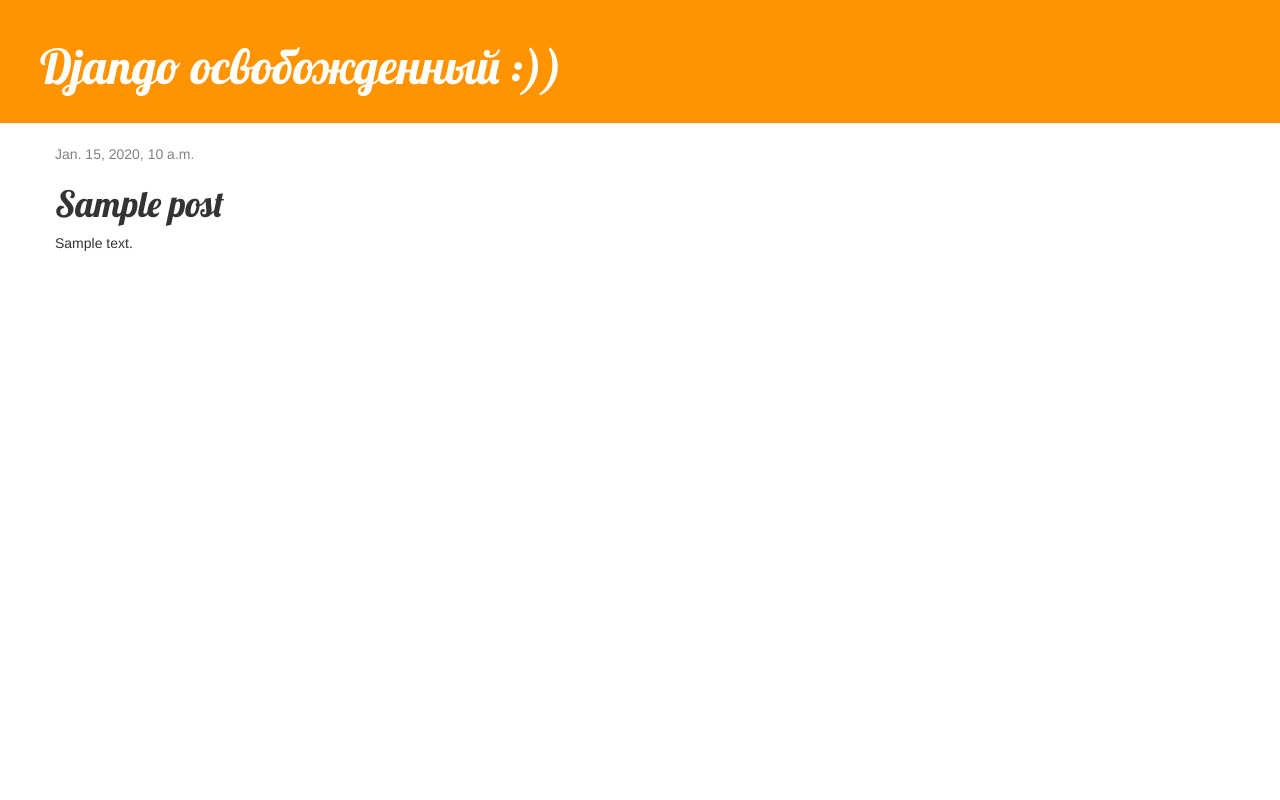
After one commit to hydrofalll/my-first-blog, a Django app: template blog/templates/blog/post_detail.html in a window 1280 px wide. The commit adds this page. Run offline with Django 3.2, Linux system fonts and the light colour scheme; the template is opened without the code that fills it: most values are stand-ins (such as "Sample title", 1, 10 or a date in 2020); some libraries are stand-ins or nearby versions.

Commit message:
Added view and template for detailed blog post as well as CSS for the site.

```diff
--- /dev/null
+++ b/blog/static/css/blog.css
@@ -0,0 +1,46 @@
+.page-header {
+    background-color: #ff9400;
+    margin-top: 0;
+    padding: 20px 20px 20px 40px;
+}
+
+.page-header h1, .page-header h1 a, .page-header h1 a:visited, .page-header h1 a:active {
+    color: #ffffff;
+    font-size: 36pt;
+    text-decoration: none;
+}
+
+.content {
+    margin-left: 40px;
+}
+
+h1, h2, h3, h4 {
+    font-family: 'Lobster', cursive;
+}
+
+.date {
+    color: #828282;
+}
+
+.save {
+    float: right;
+}
+
+.post-form textarea, .post-form input {
+    width: 100%;
+}
+
+.top-menu, .top-menu:hover, .top-menu:visited {
+    color: #ffffff;
+    float: right;
+    font-size: 26pt;
+    margin-right: 20px;
+}
+
+.post {
+    margin-bottom: 70px;
+}
+
+.post h1 a, .post h1 a:visited {
+    color: #000000;
+}
--- /dev/null
+++ b/blog/templates/blog/base.html
@@ -0,0 +1,28 @@
+{% load static %}
+<html>
+    <head>
+        <title>Django blog</title>
+        <link rel="stylesheet" href="//maxcdn.bootstrapcdn.com/bootstrap/3.2.0/css/bootstrap.min.css">
+        <link rel="stylesheet" href="//maxcdn.bootstrapcdn.com/bootstrap/3.2.0/css/bootstrap-theme.min.css">
+        <link href='//fonts.googleapis.com/css?family=Lobster&subset=latin,latin-ext' rel='stylesheet' type='text/css'>
+        <link rel="stylesheet" href="{% static 'css/blog.css' %}">
+    </head>
+    <body>
+
+
+  <div class="page-header">
+        <h1><a href="/">Django освобожденный :))</a></h1>
+    </div>
+    <div class="content container">
+        <div class="row">
+            <div class="col-md-8">
+            {% block content %}
+            {% endblock %}
+            </div>
+        </div>
+    </div>
+
+
+
+    </body>
+</html>
--- /dev/null
+++ b/blog/templates/blog/post_detail.html
@@ -0,0 +1,13 @@
+{% extends 'blog/base.html' %}
+
+{% block content %}
+    <div class="post">
+        {% if post.published_date %}
+            <div class="date">
+                {{ post.published_date }}
+            </div>
+        {% endif %}
+        <h1>{{ post.title }}</h1>
+        <p>{{ post.text|linebreaksbr }}</p>
+    </div>
+{% endblock %}
--- a/blog/urls.py
+++ b/blog/urls.py
@@ -3,4 +3,5 @@ from . import views
 
 urlpatterns = [
     path('', views.post_list, name='post_list'),
+    path('post/<int:pk>/', views.post_detail, name='post_detail'),
 ]
--- a/blog/views.py
+++ b/blog/views.py
@@ -1,4 +1,4 @@
-from django.shortcuts import render
+from django.shortcuts import render, get_object_or_404
 from django.utils import timezone
 from .models import Post
 
@@ -7,3 +7,7 @@ def post_list(request):
 
     posts = Post.objects.filter(published_date__lte=timezone.now()).order_by('published_date')
     return render(request, 'blog/post_list.html', {'posts': posts})
+
+def post_detail(request, pk):
+    post = get_object_or_404(Post, pk=pk)
+    return render(request, 'blog/post_detail.html', {'post': post})
--- a/manage.py
+++ b/manage.py
@@ -2,7 +2,6 @@
 """Django's command-line utility for administrative tasks."""
 import os
 import sys
-
 
 def main():
     os.environ.setdefault('DJANGO_SETTINGS_MODULE', 'mysite.settings')
```
Also changed, not shown: blog/templates/blog/post_list.html (+10 -25 lines), mysite/settings.py (+19 -4 lines), db.sqlite3 (deleted).
